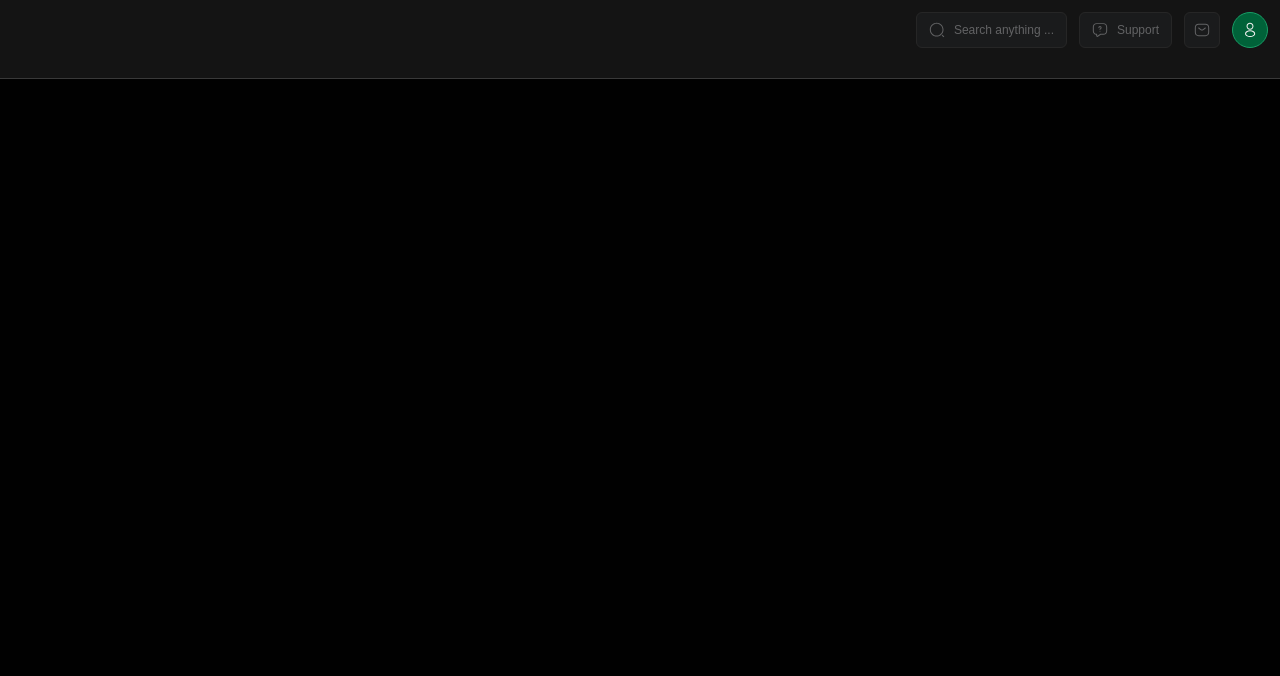
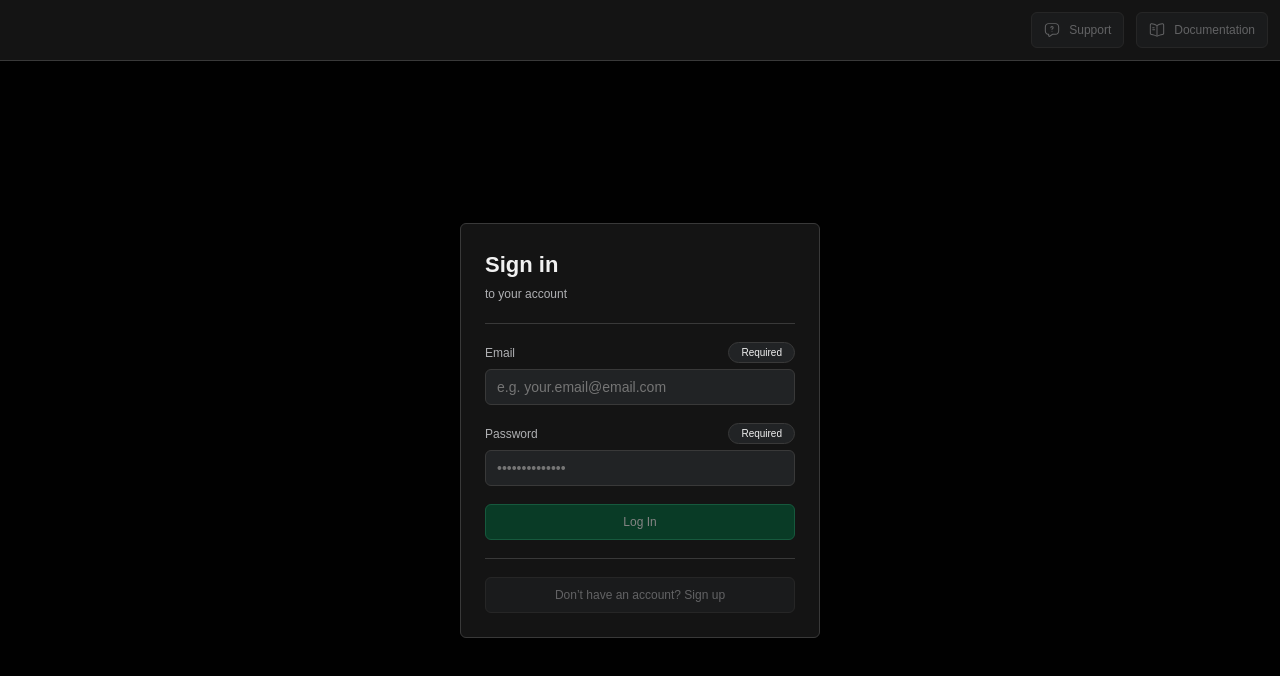
Before and after one commit to komiakov/HUMANims, a Nuxt app: page /auth/login in a window 1280 px wide. Shown: the top 676 px of the page. Built offline with nearby package versions, Linux system fonts and the light colour scheme; a web font is replaced by a local one.

Commit message:
added login page

```diff
--- a/app/assets/styles/fonts.scss
+++ b/app/assets/styles/fonts.scss
@@ -8,6 +8,11 @@
 .ft-body-lg {
     font-size: 14px;
     font-weight: 400;
+}
+
+.ft-h1 {
+    font-size: 22px;
+    font-weight: 600;
 }
 
 .ft-h2 {
--- a/app/assets/styles/main.scss
+++ b/app/assets/styles/main.scss
@@ -2,9 +2,10 @@ body {
   font-family: "Google Sans", sans-serif;
 
   &,
-  #all-page {
+  .all-page {
     width: 100vw;
     height: 100vh;
+    background-color: var(--primary-bg-color);
   }
 }
 
--- a/app/components/layout/AppHeader.vue
+++ b/app/components/layout/AppHeader.vue
@@ -4,7 +4,7 @@ import AppNav from './AppNav.vue';
 </script>
 
 <template>
-    <header>
+    <header id="header-ims">
         <div class="container-flex">
             <section>
 
@@ -42,7 +42,7 @@ import AppNav from './AppNav.vue';
 </template>
 
 <style lang="scss">
-header {
+#header-ims {
     display: grid;
     gap: var(--spacing-xl);
     padding: var(--spacing-md) var(--spacing-md) 0;
--- /dev/null
+++ b/app/components/ui/HmnInput.vue
@@ -0,0 +1,109 @@
+<script setup lang="ts">
+const { icons } = useIcons();
+const inputId = useId();
+
+interface Props {
+    modelValue?: string;
+    placeholder?: string;
+    label?: string;
+    required?: boolean;
+    error?: string;
+    supportMessage?: string;
+    type?: string;
+}
+
+const props = withDefaults(defineProps<Props>(), {
+    modelValue: "",
+    required: false,
+    error: "",
+    type: "text",
+    supportMessage: ""
+});
+
+const emit = defineEmits(["update:modelValue"]);
+
+function onInput(event: Event) {
+    emit(
+        "update:modelValue",
+        (event.target as HTMLInputElement | HTMLTextAreaElement).value
+    );
+}
+
+function clear() {
+    emit("update:modelValue", "");
+}
+</script>
+
+<template>
+    <div class="hmn-input">
+        <div v-if="label" class="hmn-input__label container-flex">
+            <span class="hmn-input__label-text ft-label">{{ label }}</span>
+            <span v-if="required" class="hmn-input__label-required ft-label">Required</span>
+        </div>
+
+        <div class="hmn-input__body">
+            <input :id="inputId" class="ft-body-lg" :placeholder="placeholder" :required="required" autocomplete="off"
+                :type="type" :value="modelValue" @input="onInput" />
+            <div v-if="modelValue" v-html="icons.close" class="icon" @click="clear"></div>
+        </div>
+
+        <div v-if="supportMessage" class="support-message">
+            <div v-html="icons.documentation" class="icon"></div>
+            <span class="ft-label">{{ supportMessage }}</span>
+        </div>
+    </div>
+</template>
+
+<style lang="scss">
+.hmn-input {
+    display: grid;
+    gap: var(--spacing-xs);
+
+    .hmn-input__label {
+        .hmn-input__label-text,
+        .hmn-input__label-required {
+            cursor: default;
+        }
+
+        .hmn-input__label-text {
+            color: var(--secondary-ft-color);
+        }
+
+        .hmn-input__label-required {
+            padding: 2px var(--spacing-md);
+            font-size: 10px;
+            color: var(--primary-ft-color);
+            border: 1px solid var(--primary-brdr-color);
+            border-radius: var(--radius-xl);
+            background-color: var(--primary-item-color);
+        }
+    }
+
+    .hmn-input__body {
+        display: flex;
+        align-items: center;
+        height: var(--size-md);
+        min-width: var(--size-md);
+        gap: var(--spacing-sm);
+        padding: var(--spacing-sm);
+        border: 1px solid var(--primary-brdr-color);
+        border-radius: var(--radius-sm);
+        cursor: pointer;
+        transition: var(--transition);
+        background-color: var(--primary-item-color);
+
+        input {
+            flex: 1;
+            color: var(--primary-ft-color);
+        }
+
+        .icon svg path {
+            fill: var(--secondary-ft-color);
+        }
+
+        &:focus-within {
+            border-color: var(--accent-brdr-color);
+        }
+    }
+}
+</style>
--- /dev/null
+++ b/app/layouts/auth.vue
@@ -0,0 +1,61 @@
+<template>
+    <div id="auth-page" class="all-page">
+        <header class="container-flex">
+            <section>
+
+            </section>
+            <section>
+                <UiHmnButton icon-left="support" label="Support" :disabled="true" />
+                <UiHmnButton icon-left="documentation" label="Documentation" :disabled="true" />
+            </section>
+        </header>
+        <div id="auth-page__auth-container">
+            <NuxtPage />
+        </div>
+    </div>
+</template>
+
+<style lang="scss">
+#auth-page {
+    display: grid;
+    grid-template-rows: auto 1fr;
+    background-color: var(--secondary-bg-color);
+
+    header {
+        padding: var(--spacing-md);
+        border-bottom: 1px solid var(--primary-brdr-color);
+        background-color: var(--primary-bg-color);
+    }
+
+    #auth-page__auth-container {
+        width: 100%;
+        max-width: 360px;
+        margin: auto;
+
+        #auth-container {
+            display: grid;
+            gap: var(--spacing-lg);
+            padding: var(--spacing-xl);
+            border-radius: var(--radius-sm);
+            border: 1px solid var(--primary-brdr-color);
+            background-color: var(--primary-bg-color);
+
+            #auth-container__header {
+
+                .ft-h1,
+                .ft-label {
+                    cursor: default;
+                }
+
+                .ft-h1 {
+                    color: var(--primary-ft-color);
+                }
+
+                .ft-label {
+                    color: var(--secondary-ft-color);
+                }
+            }
+        }
+    }
+}
+</style>
--- a/app/layouts/default.vue
+++ b/app/layouts/default.vue
@@ -1,5 +1,5 @@
 <template>
-    <div id="all-page">
+    <div class="all-page" id="ims-page">
         <LayoutAppHeader />
 
         <div id="content">
@@ -9,8 +9,7 @@
 </template>
 
 <style lang="scss">
-#all-page {
-    background-color: var(--primary-bg-color);
+#ims-page {
 
     &,
     #content {
--- /dev/null
+++ b/app/pages/auth/login.vue
@@ -0,0 +1,27 @@
+<script setup lang="ts">
+definePageMeta({
+    layout: 'auth'
+})
+</script>
+
+<template>
+    <div id="auth-container">
+        <section id="auth-container__header">
+            <h1 class="ft-h1">Sign in</h1>
+            <span class="ft-label">to your account</span>
+        </section>
+
+        <hr>
+
+        <UiHmnInput placeholder="e.g. your.email@email.com" label="Email" :required="true"/>
+        <UiHmnInput label="Password" type="password" placeholder="••••••••••••••" :required="true"/>
+
+        <UiHmnButton label="Log In" variant="accent" :disabled="true" />
+        <hr>
+        <UiHmnButton label="Don’t have an account? Sign up" to="/auth/register" :disabled="true" />
+    </div>
+</template>
+
+<style lang="scss">
+
+</style>
--- /dev/null
+++ b/app/pages/auth/register.vue
@@ -0,0 +1,12 @@
+<template>
+    <div class="register-form">
+        <h1>Регистрация</h1>
+        <!-- Форма регистрации -->
+    </div>
+</template>
+
+<script setup lang="ts">
+definePageMeta({
+    layout: 'auth'
+})
+</script>
```
